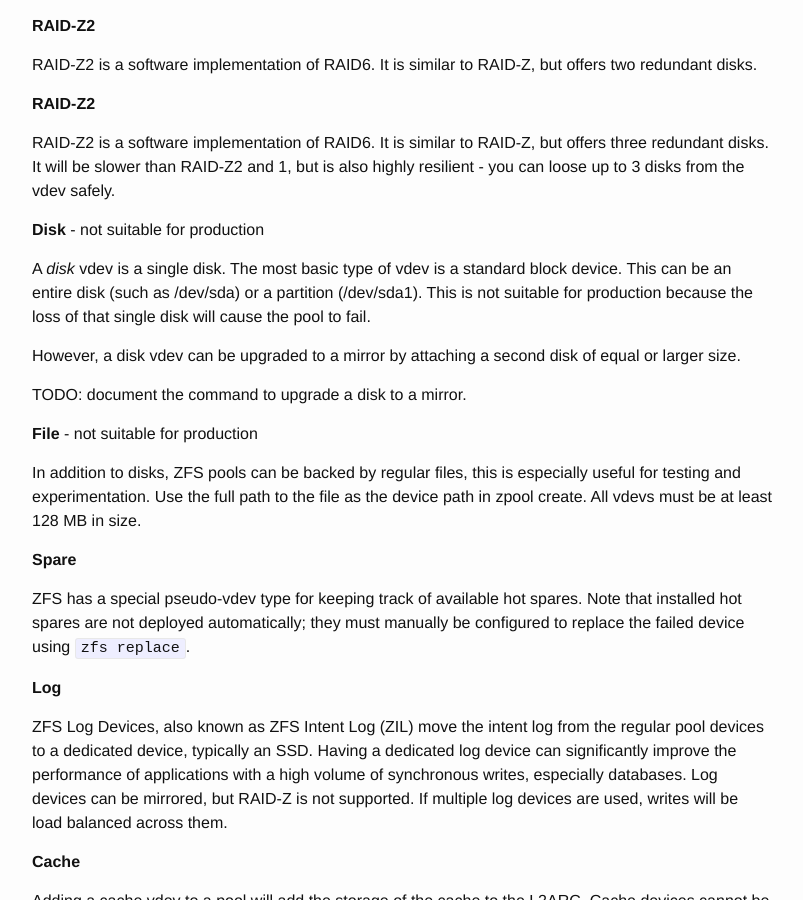
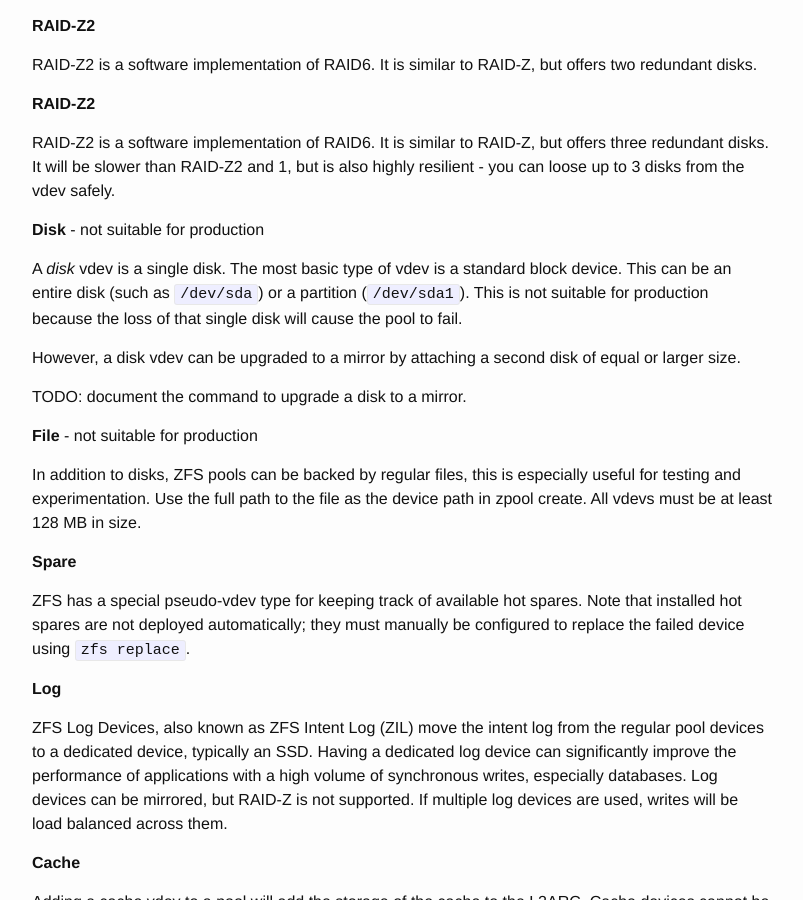
Before and after one commit to benyanke/docs, a Jekyll site: the page built from _posts/2018-10-10-create-pool.markdown, in a window 1280 px wide and 900 px high, scrolled down 2058 px. Shown: the whole window, without its empty margins (238-1041 px from the left). Built offline with Jekyll 4.4.1, drawn with Linux system fonts in a browser that asks for light colours; some of the changed text lies outside the part shown.

```diff
--- a/_posts/2018-10-10-create-pool.markdown
+++ b/_posts/2018-10-10-create-pool.markdown
@@ -92,8 +92,8 @@ RAID-Z2 and 1, but is also highly resilient - you can loose up to 3 disks from t
 
 **Disk** - not suitable for production
 
-A *disk* vdev is a single disk. The most basic type of vdev is a standard block device. This can be an entire disk (such as /dev/sda)
-or a partition (/dev/sda1). This is not suitable for production because the loss of that single disk will cause the pool to fail.
+A *disk* vdev is a single disk. The most basic type of vdev is a standard block device. This can be an entire disk (such as `/dev/sda`)
+or a partition (`/dev/sda1`). This is not suitable for production because the loss of that single disk will cause the pool to fail.
 
 However, a disk vdev can be upgraded to a mirror by attaching a second disk of equal or larger size.
 
@@ -205,11 +205,11 @@ device found at `/dev/sde` on the system.
 
 In this case, we are setting up 5x vdevs, each a mirror of two drives:
 
- * mirror 1 (3.0t): sdb, sdc
- * mirror 2 (3.0t): sdd, sde
- * mirror 3 (0.5t): sdf, sdg
- * mirror 4 (0.5t): sdh, sdi
- * mirror 5 (0.5t): sdj, sdk
+ * mirror 1 (3.0t): `sdb`, `sdc`
+ * mirror 2 (3.0t): `sdd`, `sde`
+ * mirror 3 (0.5t): `sdf`, `sdg`
+ * mirror 4 (0.5t): `sdh`, `sdi`
+ * mirror 5 (0.5t): `sdj`, `sdk`
 
 These mirrors are added as high-level devices in the pool we will call `tank` for a total usable space of
 about 7.5T.
```
